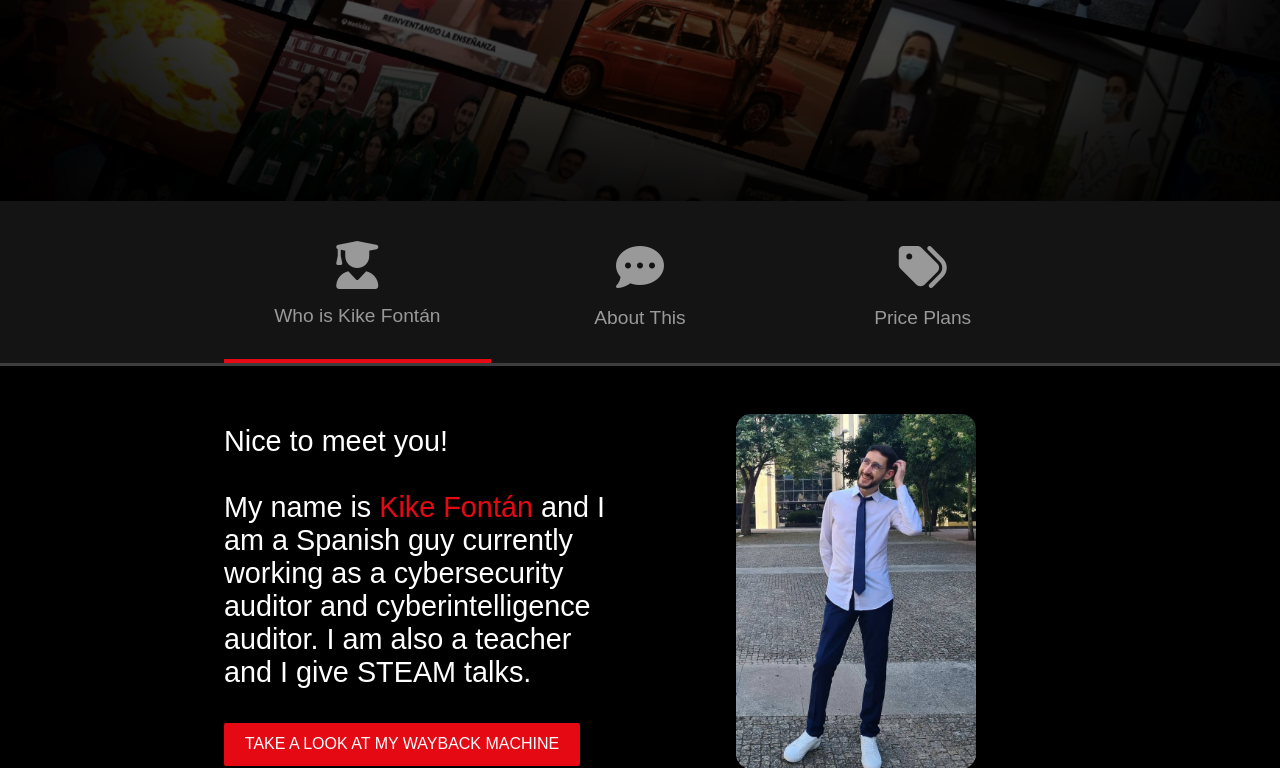
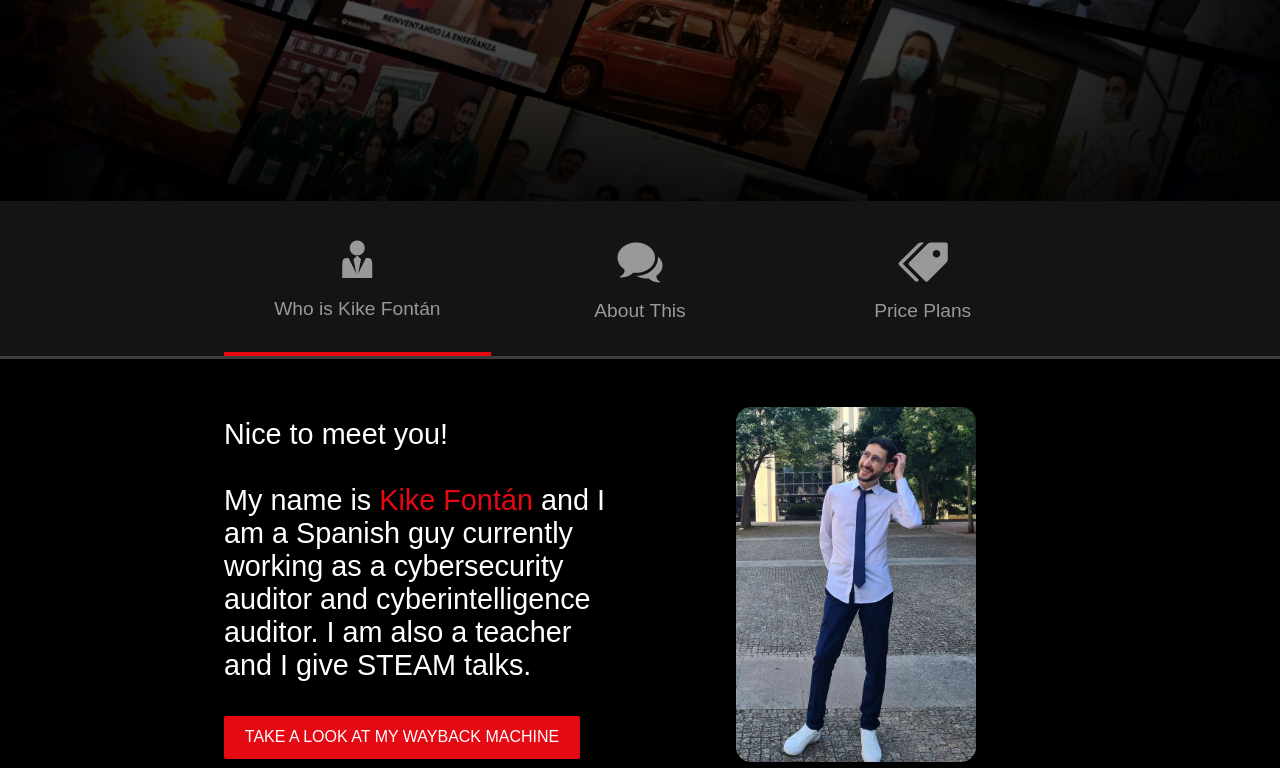
Before and after one commit to Archive-Puma/kike.wtf, a PHP site: page / in a window 1280 px wide. Shown: the part 543-1311 px from the top of the page. Run offline with PHP 8.4, Linux system fonts and the light colour scheme; some libraries are stand-ins or nearby versions.

Commit message:
:fire: No GAnalytics (CSP problems...)

```diff
--- a/src/kike.wtf/css/style.css
+++ b/src/kike.wtf/css/style.css
@@ -1,3 +1,43 @@
+/* Icons */
+@font-face {
+    font-family: 'icomoon';
+    src: url('../fonts/icons.woff') format('woff');
+    font-weight: normal;
+    font-style: normal;
+    font-display: block;
+}
+
+[class^="icon-"], [class*=" icon-"] {
+    font-family: 'icomoon' !important;
+    font-style: normal;
+    font-weight: normal;
+    font-variant: normal;
+    text-transform: none;
+    line-height: 1;
+
+    -webkit-font-smoothing: antialiased;
+    -moz-osx-font-smoothing: grayscale;
+}
+
+.icon-price-tags:before {
+    content: "\e936";
+}
+.icon-bubbles2:before {
+    content: "\e96d";
+}
+.icon-user-tie:before {
+    content: "\e976";
+}
+.icon-grin:before {
+    content: "\e9e9";
+}
+.icon-checkmark:before {
+    content: "\ea10";
+}
+.icon-cross:before {
+    content: "\ea0f";
+}
+
 /* Global Styles */
 :root {
     --primary-color: #e50914;
@@ -157,6 +197,11 @@ ul li {
 
 .tab-border {
     border-bottom: var(--primary-color) 4px solid;
+}
+
+/* Tab Item */
+.tab-item > i {
+    font-size: 2.5rem;
 }
 
 /* Tab Content */
--- a/src/kike.wtf/index.html
+++ b/src/kike.wtf/index.html
@@ -10,9 +10,6 @@
     <meta name="viewport" content="width=device-width, initial-scale=1.0" />
     <meta http-equiv="X-UA-Compatible" content="IE=edge" />
     <meta http-equiv="Content-Type" content="text/html;charset=UTF-8" />
-    <link rel="stylesheet" href="https://cdnjs.cloudflare.com/ajax/libs/font-awesome/6.1.1/css/all.min.css"
-        integrity="sha512-KfkfwYDsLkIlwQp6LFnl8zNdLGxu9YAA1QvwINks4PhcElQSvqcyVLLD9aMhXd13uQjoXtEKNosOWaZqXgel0g=="
-        crossorigin="anonymous" referrerpolicy="no-referrer" />
     <link rel="stylesheet" href="css/style.css" />
 </head>
 <body>
@@ -30,15 +27,15 @@
     <section class="tabs">
         <div class="container">
             <div id="tab-1" class="tab-item tab-border">
-                <i class="fas fa-user-graduate fa-3x"></i>
+                <i class="icon-user-tie"></i>
                 <p class="hide-sm">Who is Kike Fontán</p>
             </div>
             <div id="tab-2" class="tab-item">
-                <i class="fas fa-commenting fa-3x"></i>
+                <i class="icon-bubbles2"></i>
                 <p class="hide-sm">About This</p>
             </div>
             <div id="tab-3" class="tab-item">
-                <i class="fas fa-tags fa-3x"></i>
+                <i class="icon-price-tags"></i>
                 <p class="hide-sm">Price Plans</p>
             </div>
         </div>
@@ -99,33 +96,33 @@
                         <tbody>
                             <tr>
                                 <td>Always smiling</td>
-                                <td><i class="fas fa-smile"></td>
-                                <td><i class="fas fa-smile"></td>
-                                <td><i class="fas fa-smile"></td>
+                                <td><i class="icon-grin"></i></td>
+                                <td><i class="icon-grin"></i></td>
+                                <td><i class="icon-grin"></i></td>
                             </tr>
                             <tr>
                                 <td>Fun talks and presentations</td>
-                                <td><i class="fas fa-check"></i></td>
-                                <td><i class="fas fa-check"></i></td>
-                                <td><i class="fas fa-check"></i></td>
+                                <td><i class="icon-checkmark"></i></td>
+                                <td><i class="icon-checkmark"></i></td>
+                                <td><i class="icon-checkmark"></i></td>
                             </tr>
                             <tr>
                                 <td>Focused on cybersecurity</td>
-                                <td><i class="fas fa-check"></i></td>
-                                <td><i class="fas fa-check"></i></td>
-                                <td><i class="fas fa-check"></i></td>
+                                <td><i class="icon-checkmark"></i></td>
+                                <td><i class="icon-checkmark"></i></td>
+                                <td><i class="icon-checkmark"></i></td>
                             </tr>
                             <tr>
                                 <td>Project development</td>
-                                <td><i class="fas fa-times"></i></td>
-                                <td><i class="fas fa-check"></i></td>
-                                <td><i class="fas fa-check"></i></td>
+                                <td><i class="icon-cross"></i></td>
+                                <td><i class="icon-checkmark"></i></td>
+                                <td><i class="icon-checkmark"></i></td>
                             </tr>
                             <tr>
                                 <td>Cyber intelligence investigations</td>
-                                <td><i class="fas fa-times"></i></td>
-                                <td><i class="fas fa-times"></i></td>
-                                <td><i class="fas fa-check"></i></td>
+                                <td><i class="icon-cross"></i></td>
+                                <td><i class="icon-cross"></i></td>
+                                <td><i class="icon-checkmark"></i></td>
                             </tr>
                             <tr>
                                 <td>Unicorns everywhere</td>
@@ -165,8 +162,5 @@
         </div>
     </footer>
     <script src="js/script.js"></script>
-
-    <script async src="https://www.googletagmanager.com/gtag/js?id=G-V3JL6F8BY6"></script>
-    <script src="js/analytics.js"></script>
 </body>
 </html>
--- a/src/kike.wtf/js/analytics.js
+++ /dev/null
@@ -1,7 +0,0 @@
-window.dataLayer = window.dataLayer || [];
-  function gtag(){
-      dataLayer.push(arguments);
-}
-gtag('js', new Date());
-
-gtag('config', 'G-V3JL6F8BY6');
```
Also changed, not shown: src/kike.wtf/fonts/icons.woff (added).
